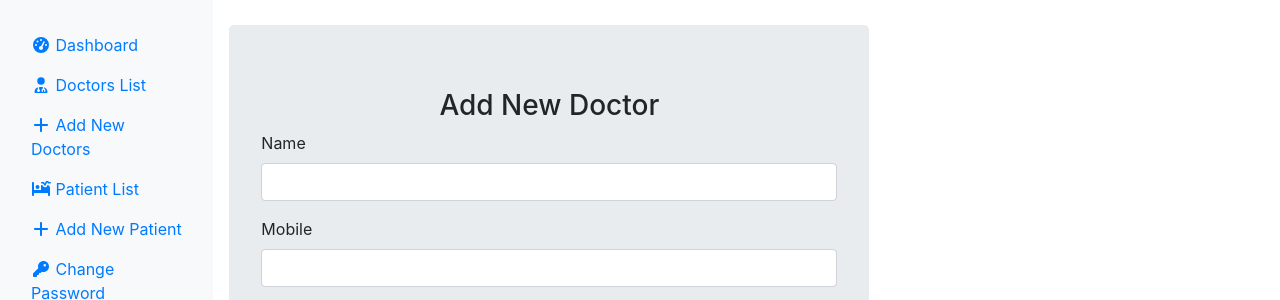
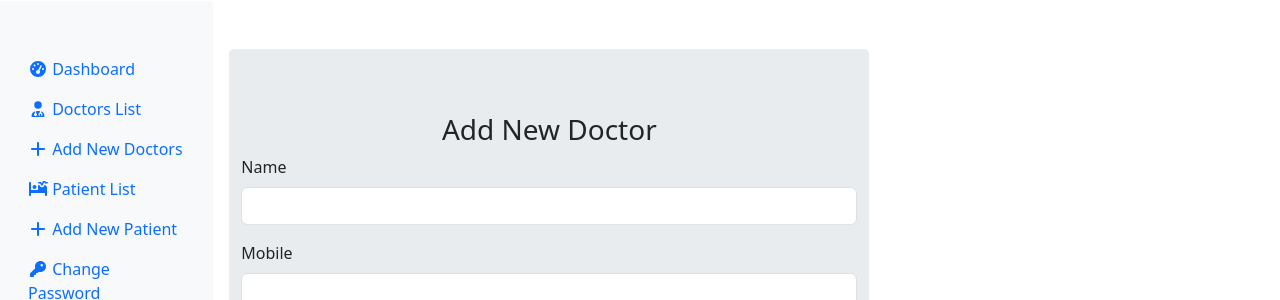
Before and after one commit to khalid2203/khalid_hospital_management_system.github.io, a plain HTML site: page adddoctor.html in a window 1280 px wide. Shown: the part 63-363 px from the top of the page. Drawn offline with nearby package versions, Linux system fonts and the light colour scheme.

Commit message:
some chagnes

```diff
--- a/adddoctor.html
+++ b/adddoctor.html
@@ -9,6 +9,9 @@
     <link rel="stylesheet" href="../css/all.min.css">
     <link rel="stylesheet" href="../css/adminstyle.css">
     <link href="https://fonts.googleapis.com/css?family=Ubuntu" rel="stylesheet">
+
+    <link rel="stylesheet" href="https://cdn.jsdelivr.net/npm/bootstrap@5.3.2/dist/css/bootstrap.min.css">
+    <link rel="stylesheet" href="<link rel="stylesheet" href="https://cdnjs.cloudflare.com/ajax/libs/font-awesome/6.4.2/css/all.min.css" integrity="sha512-z3gLpd7yknf1YoNbCzqRKc4qyor8gaKU1qmn+CShxbuBusANI9QpRohGBreCFkKxLhei6S9CQXFEbbKuqLg0DA==" crossorigin="anonymous" referrerpolicy="no-referrer" />">
 
 </head>
 
```
Also changed, not shown: addpatient.html (+3 -0 lines), doctors.html (+3 -0 lines), index.html (+1 -0 lines), patients.html (+3 -0 lines).
